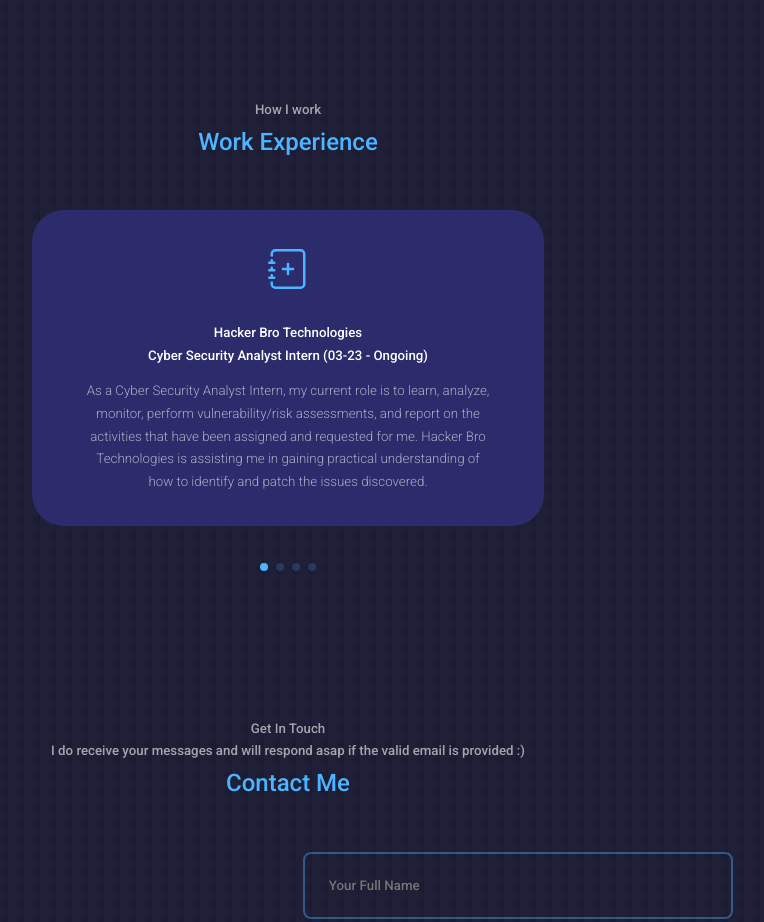
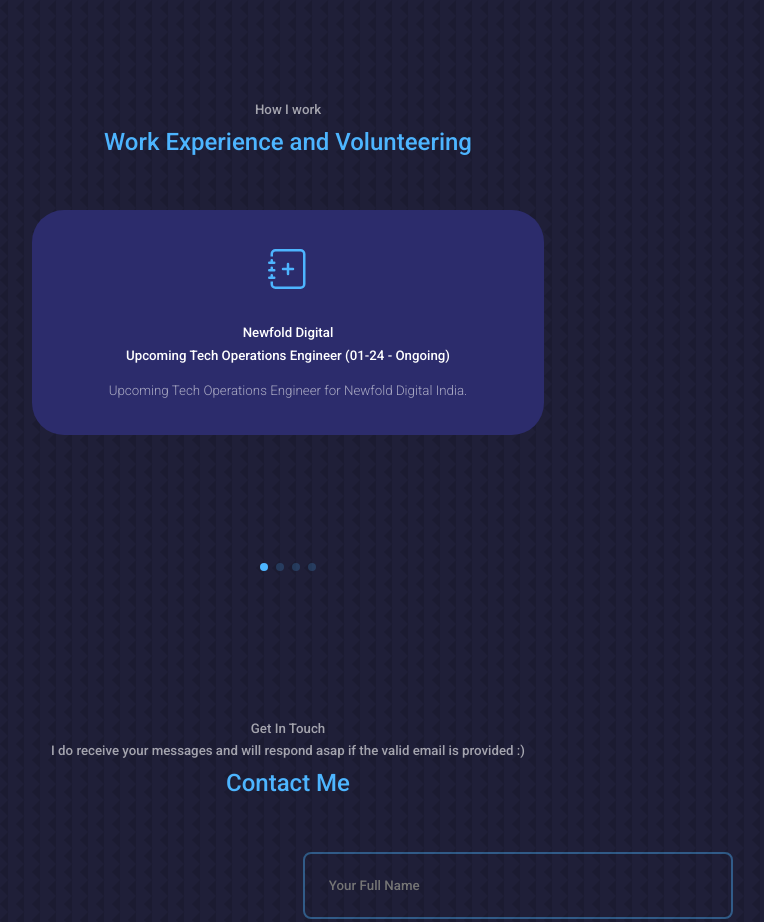
Before and after one commit to Chinmay1292/My-Portfolio, a React (Create React App) app in the folder portfolio/: page / in a window 1280 px wide. Shown: the part 4080-5002 px from the top of the page, without its empty margins (352-1116 px from the left). Built offline with nearby package versions, Linux system fonts and the light colour scheme.

Commit message:
Update in Work exp

```diff
--- a/portfolio/src/components/testimonials/Testimonials.jsx
+++ b/portfolio/src/components/testimonials/Testimonials.jsx
@@ -15,29 +15,28 @@
   const testimonials = [
     {
       id: 1,
+      name: 'Newfold Digital',
+      role: 'Upcoming Tech Operations Engineer (01-24 - Ongoing)',
+      test: 'Upcoming Tech Operations Engineer for Newfold Digital India.',
+    },
+    {
+      id: 2,
       link: 'https://www.linkedin.com/posts/chinmay-chougule-478909213_connections-internship-cybersecurity-activity-7040353849861103616-inKv?utm_source=share&utm_medium=member_desktop',
-      name: 'Hacker Bro Technologies',
-      role: 'Cyber Security Analyst Intern (03-23 - Ongoing)',
+      name: 'Hacker Bro Technologies - Internship',
+      role: 'Cyber Security Analyst Intern (03-23 - 06-23)',
       test: 'As a Cyber Security Analyst Intern, my current role is to learn, analyze, monitor, perform vulnerability/risk assessments, and report on the activities that have been assigned and requested for me. Hacker Bro Technologies is assisting me in gaining practical understanding of how to identify and patch the issues discovered.',
     },
     {
-      id: 2,
+      id: 3,
       link: 'https://www.cloudskillsboost.google/public_profiles/c05cbefd-43fd-4f2a-be0d-7f8f81574350',
-      name: 'Google Cloud Ready Facilitator',
+      name: 'Google Cloud Ready Facilitator - Volunteering',
       role: 'Facilitator (04-22 - 07-22)',
       test: "Facilitator in Google Cloud Ready Facilitator 2022. Earned various skill badges in GCP and completed tracks. Helped a lot people around to achieve the same.",
     },
     {
-      id: 3,
-      link: 'https://www.credly.com/badges/45e2125b-34a2-4631-add2-e271524dad96',
-      name: 'Microsoft Certified: Azure Fundamentals',
-      role: 'Externship (06-22 - 07-22)',
-      test: 'Cleared the Microsoft Azure AZ-900 Certification. This certification gives the fundamental aspects and benefits of Microsoft’s Cloud Services. Learnt how subscriptions work, what support plans are available, the difference between Infrastructure as a Service, Platform as a Service and Software as a Service.',
-    },
-    {
       id: 4,
       link: 'https://drive.google.com/file/d/1jgu0Ks73MCugqjy4a_2grcW63I6WWxWz/view?usp=share_link',
-      name: 'Marathi Club of VIT, Bhopal',
+      name: 'Marathi Club of VIT, Bhopal - Volunteering',
       role: 'Design Lead (01-23 - 02-23)',
       test: "Worked as head of Design and Creatives Team of Marathi Club VIT, Bhopal and as a Core Organizer.",
     },
@@ -45,7 +44,7 @@
   return (
     <section id="testmonials">
       <h5>How I work</h5>
-      <h2>Work Experience</h2>
+      <h2>Work Experience and Volunteering</h2>
       <Swiper
         className="container testimonials__container"
         modules={[Pagination]}
```
